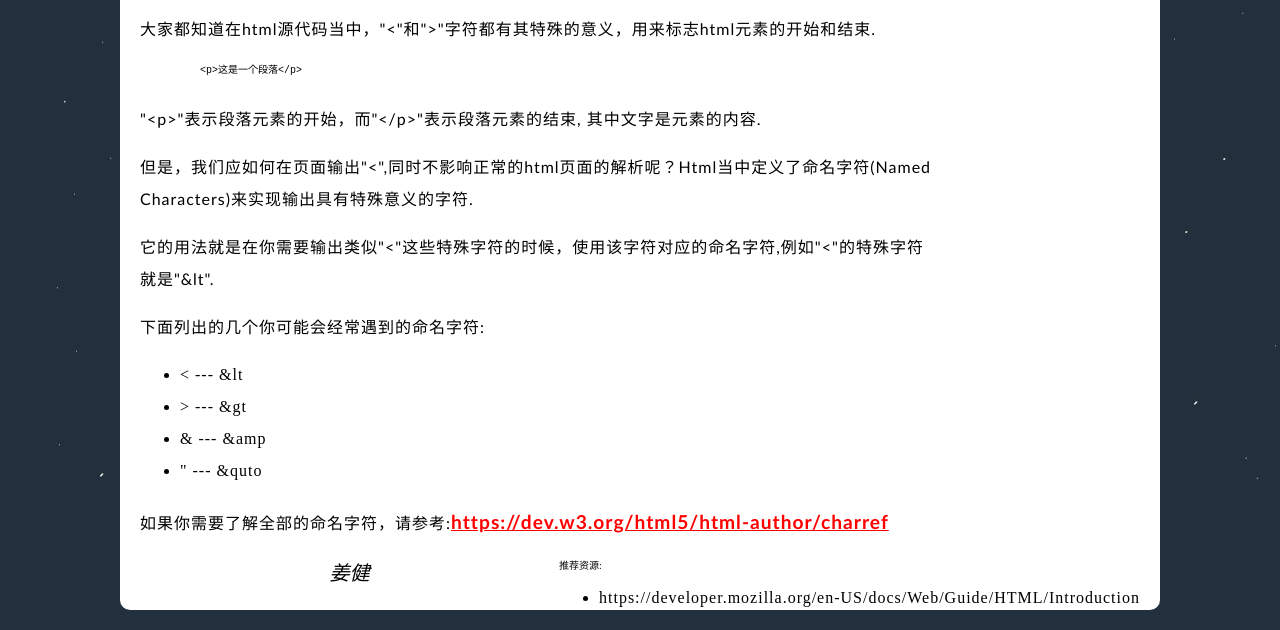
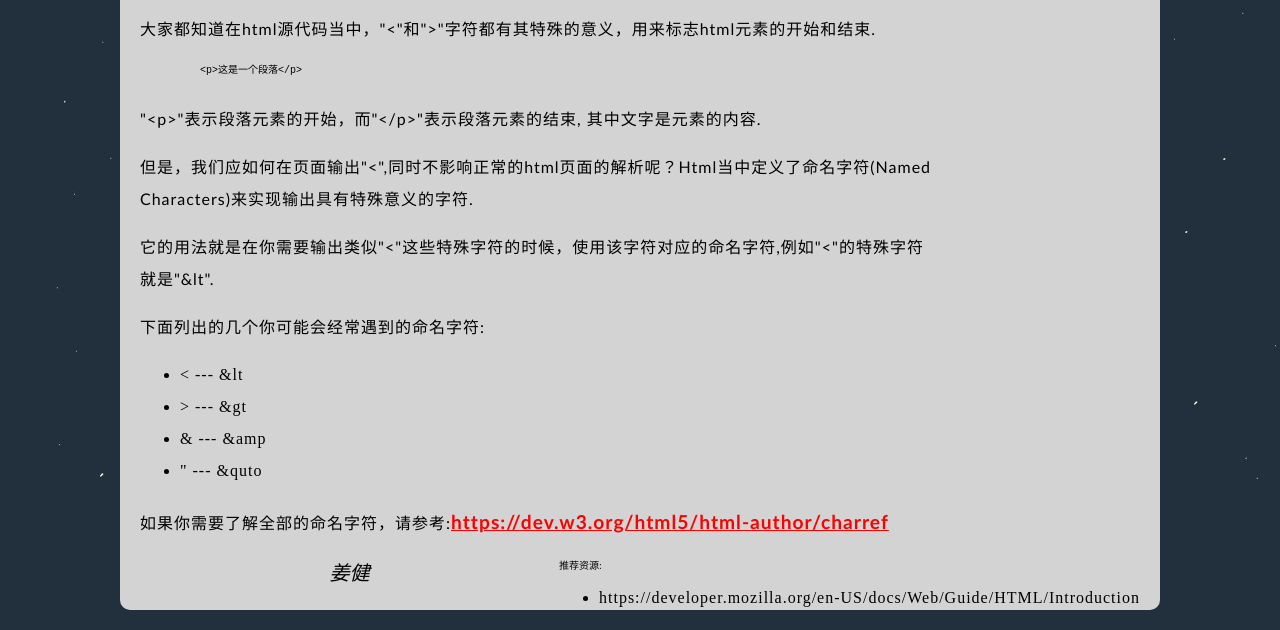
Before and after one commit to jiangjianSH/jiangjianSH.github.io, a plain HTML site: page tutorial/html/NamedCharacter.html in a window 1280 px wide. Shown: the part 170-800 px from the top of the page. Drawn offline with Linux system fonts and the light colour scheme.

Commit message:
调整教程的背景颜色

```diff
--- a/styles/blog.css
+++ b/styles/blog.css
@@ -5,11 +5,12 @@ html {
 
 body {
 	border-radius: 10px;
-	background-color:white;
+	background-color:lightgray;
 }
 
 main {
 	width:800px;
+	color:black;
 }
 
 p {
--- a/styles/content.css
+++ b/styles/content.css
@@ -5,5 +5,5 @@ html {
 }
 
 body {
-  background-color:white;
+  background-color:lightgray;
 }
```
